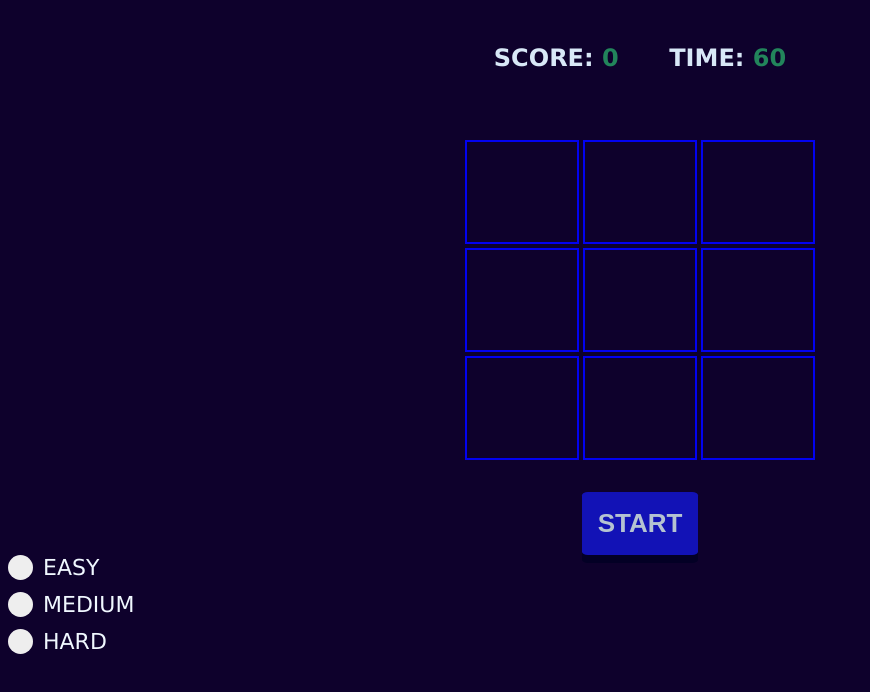
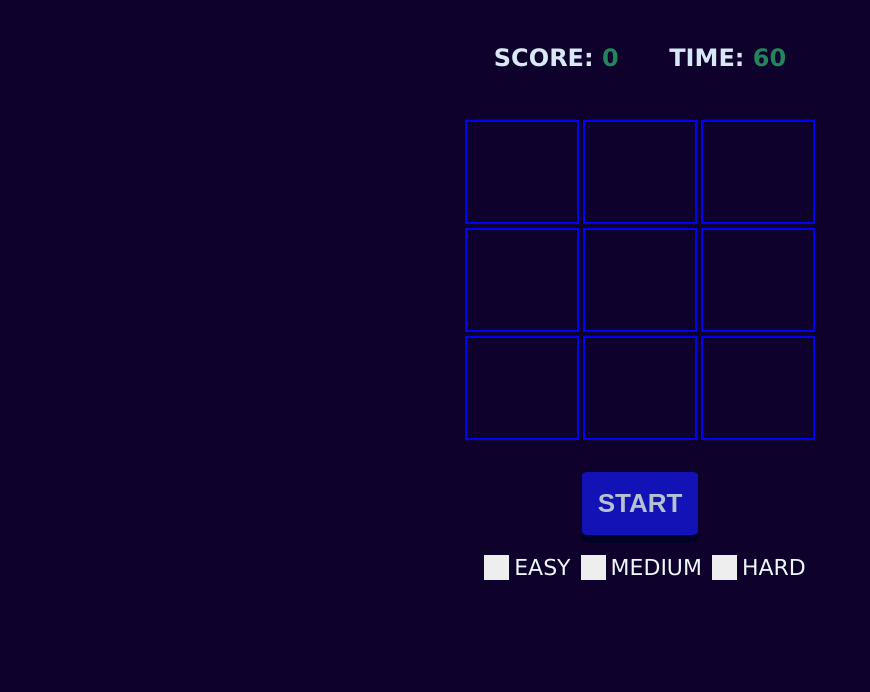
Before and after one commit to ImXanax/ImXanax.github.io, a plain HTML site: page Games/WM/wm.html in a window 1280 px wide. Shown: the whole page, without its empty margins (0-870 px from the left). Drawn offline with Linux system fonts and the light colour scheme.

Commit message:
WM/Custom Checkmarks added

```diff
--- a/Games/WM/wm.css
+++ b/Games/WM/wm.css
@@ -23,7 +23,10 @@ body {
 .grid {
   max-width: 450px;
   margin: 0 auto;
-  padding: 30px;
+  padding-top: 10px;
+  padding-left: 30px;
+  padding-right: 30px;
+  padding-bottom: 30px;
   display: flex;
   flex-flow: row wrap;
   justify-content: center;
@@ -82,11 +85,19 @@ h3 {
     "Lucida Sans Unicode", Geneva, Verdana, sans-serif;
   text-align: center;
 }
+.difficulty{
+    display: flex;
+    margin-top: 20px;
+    align-items: center;
+    justify-content: center;
+    flex-direction: row;
+}
 .option-container {
   display: block;
   position: relative;
-  padding-left: 35px;
-  margin-bottom: 12px;
+  padding-left: 30px;
+  margin-bottom: 5px;
+  margin-left: 10px;
   color: aliceblue;
   font-family: "Lucida Sans", "Lucida Sans Regular", "Lucida Grande",
     "Lucida Sans Unicode", Geneva, Verdana, sans-serif;
@@ -109,7 +120,6 @@ h3 {
   height: 25px;
   width: 25px;
   background-color: #eee;
-  border-radius: 50%;
 }
 .option-container:hover input ~ .checkmark {
   background-color: ccc;
@@ -130,7 +140,6 @@ h3 {
     left: 9px;
     width: 8px;
     height: 8px;
-    border-radius: 50%;
     background-color: white;
 }
 @media only screen and (max-width: 450px) {
```
